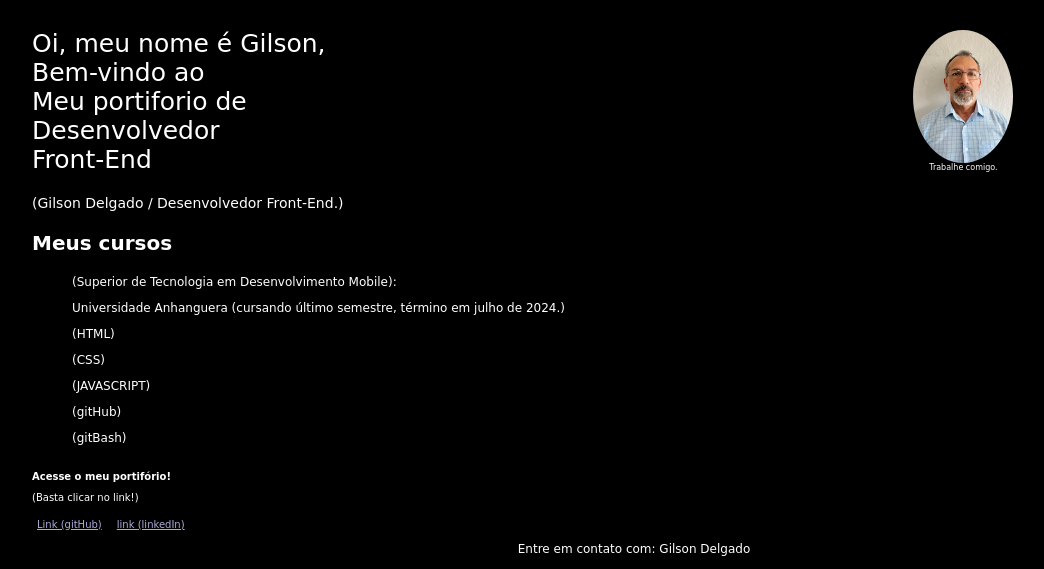
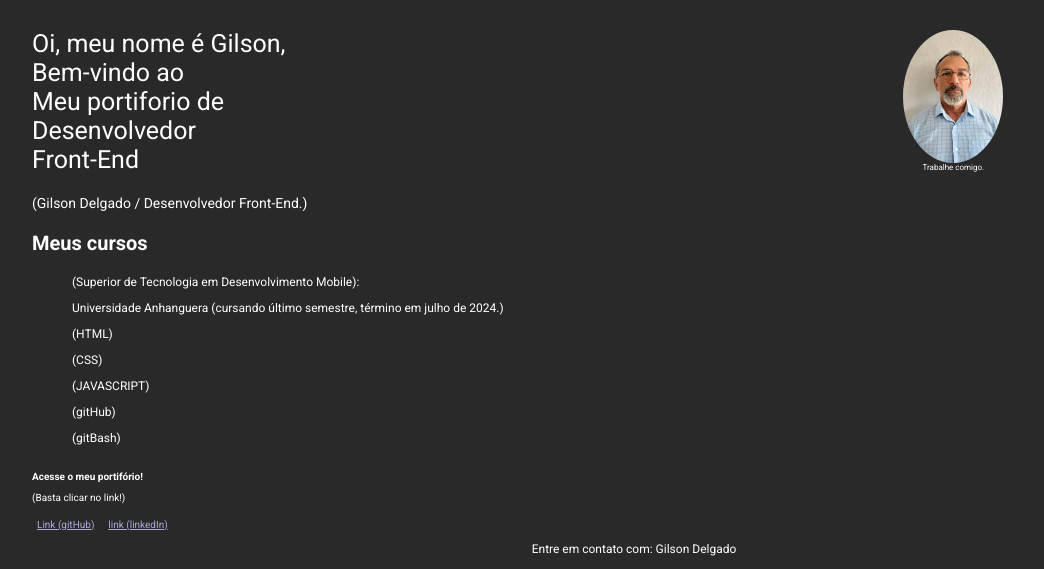
Before and after one commit to gilson-delgado/portifolio-gilso, a plain HTML site: page index.html in a window 1280 px wide. Shown: the top 569 px of the page, without its empty margins (36-1080 px from the left). Drawn offline with Linux system fonts and the light colour scheme.

Commit message:
adicionado index.js, adiconado @import font roboto e poppins

```diff
--- a/index.html
+++ b/index.html
@@ -16,7 +16,7 @@
             <figcaption class="item perfil">Trabalhe comigo.</figcaption>
         </figure>
         <div class="item3"></div>
-        <article class="item item4">(Gilson Delgado / Desenvolvedor Front-End.)</article>
+        <article id="myName" class="item item4"></article>
         <article class="item item5">
             <h3>Meus cursos</h3>
             <ul class="item cursos">
@@ -52,6 +52,6 @@
             </figure>
         </footer>
     </section>
-
+    <script src="index.js"></script>
 </body>
 </html>
--- /dev/null
+++ b/index.js
@@ -0,0 +1,5 @@
+myFunction();
+            function myFunction(){
+            let myName = "(Gilson Delgado / Desenvolvedor Front-End.)";
+            document.getElementById("myName").innerHTML =  " " + myName;
+}
--- a/style.css
+++ b/style.css
@@ -1,18 +1,21 @@
+@import url('https://fonts.googleapis.com/css2?family=Roboto:ital,wght@0,100;0,300;0,400;0,500;0,700;0,900;1,100;1,300;1,400;1,500;1,700; 1.900&display=swap');
+
+@import url('https://fonts.googleapis.com/css2?family=Poppins&display=swap');
+
 body{
-    background-color: black;
+ background-color:rgb(42, 41, 41);
 }
 .grid-container {
     display: grid;
     grid-template-columns: auto auto auto auto auto auto;
     margin-left: 60px;
     color: white;
-    font-family: 'Lucida Sans', 'Lucida Sans Regular', 'Lucida Grande', 'Lucida Sans Unicode', Geneva, Verdana, sans-serif;
 }
 .item{
-font-family: cursive, Verdana, Geneva, Tahoma, sans-serif;
-font-weight: 400;
-font-style: normal;
-font-variant: inherit;
+    font-family:roboto, poppins ;
+    font-weight: 400;
+    font-style: normal;
+    font-variant: inherit;
 }
 .item1 {
     grid-column: 1 / 5;
```
